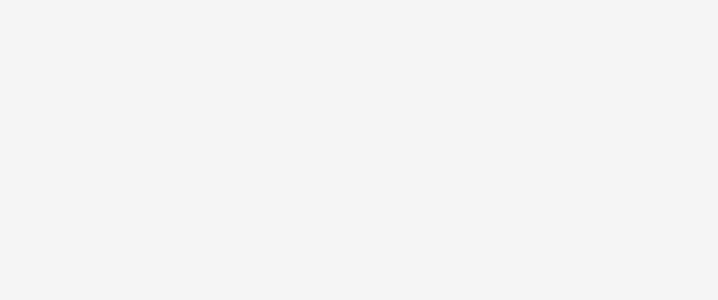
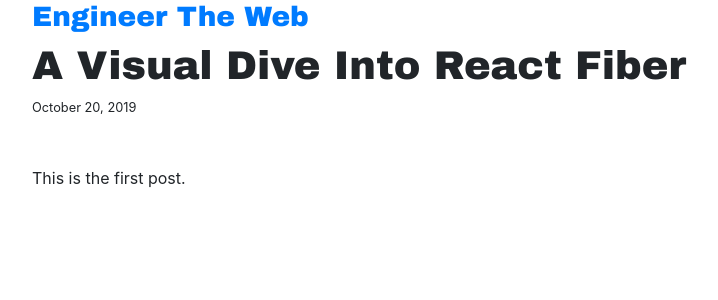
Before and after one commit to bryanyee/engineer-the-web, a Next.js app: page /p/a-visual-dive-into-react-fiber in a window 1280 px wide. Shown: the top 300 px of the page, without its empty margins (53-771 px from the left). Built offline with nearby package versions, Linux system fonts and the light colour scheme.

Commit message:
Add back page

```diff
--- a/lib/pages.js
+++ b/lib/pages.js
@@ -1,9 +1,7 @@
-// const PAGES = [{
-//   date: 'October 20, 2019',
-//   id: 'a-visual-dive-into-react-fiber',
-//   title: "A Visual Dive Into React Fiber",
-// }];
-
-const PAGES = [];
+const PAGES = [{
+  date: 'October 20, 2019',
+  id: 'a-visual-dive-into-react-fiber',
+  title: "A Visual Dive Into React Fiber",
+}];
 
 export default PAGES;
--- a/pages/p/a-visual-dive-into-react-fiber.js
+++ b/pages/p/a-visual-dive-into-react-fiber.js
@@ -2,14 +2,12 @@
 
 import PAGES from '../../lib/pages';
 
-// const page = PAGES.find(({ id }) => id = 'a-visual-dive-into-react-fiber');
+const page = PAGES.find(({ id }) => id = 'a-visual-dive-into-react-fiber');
 
-// export default function AVisualDiveIntoReactFiber() {
-//   return (
-//     <Layout date={page.date} title={page.title}>
-//       <p>This is the first post.</p>
-//     </Layout>
-//   );
-// }
-
-export default () => null;
+export default function AVisualDiveIntoReactFiber() {
+  return (
+    <Layout date={page.date} title={page.title}>
+      <p>This is the first post.</p>
+    </Layout>
+  );
+}
```
